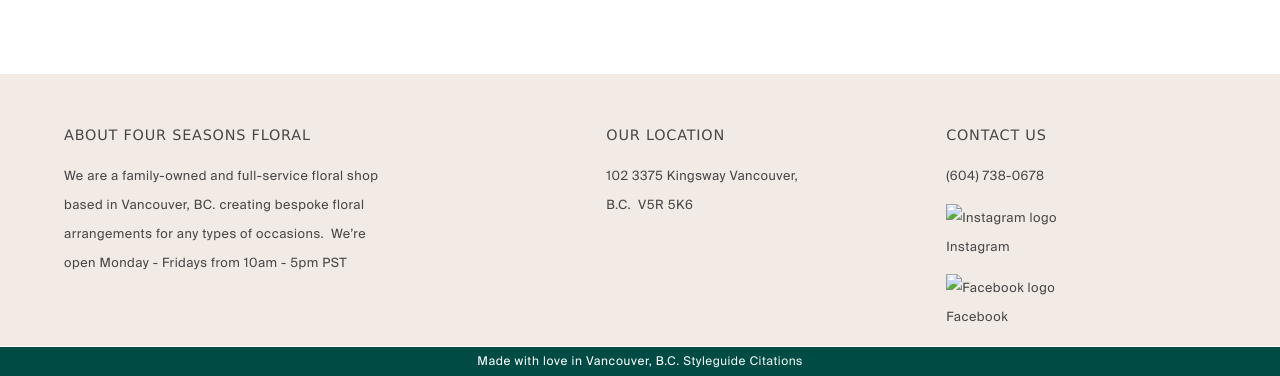
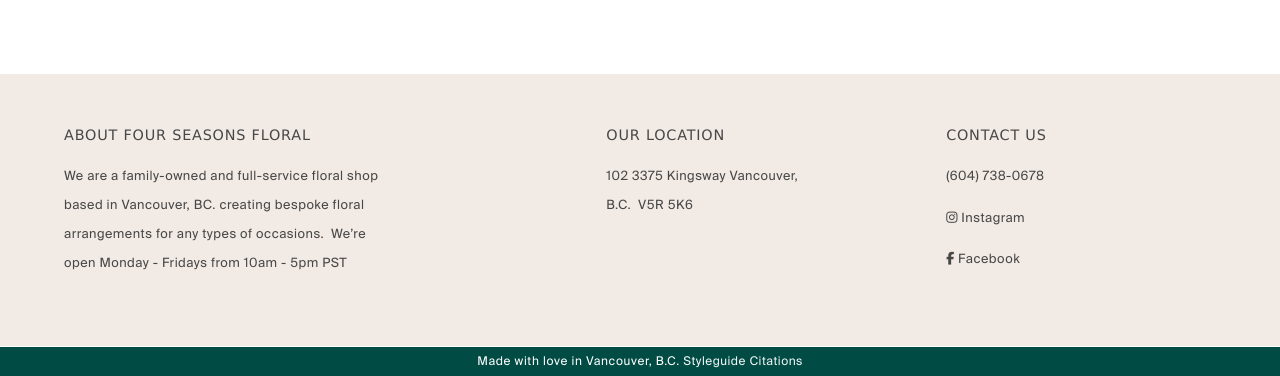
Before and after one commit to jaxofone/iat339-p02, a plain HTML site: page home.html in a window 1280 px wide. Shown: the part 1957-2333 px from the top of the page. Drawn offline with Linux system fonts and the light colour scheme.

Commit message:
Added font awesome+ FB/IG icons for home footer

```diff
--- a/home.html
+++ b/home.html
@@ -17,6 +17,11 @@
 		<link rel="stylesheet" href="css/main.css">
 		<link rel="stylesheet" href="css/fonts.css">
 		<link rel="stylesheet" href="css/grids.css">
+
+		<!-- Place your kit's code here -->
+		<script src="https://kit.fontawesome.com/036df06bbb.js" crossorigin="anonymous"> </script>
+
+
 	</head>
 
 	<body>
@@ -136,8 +141,11 @@
 			 <div class="child-footer contact">
 				 <h3 class="web">CONTACT US</h3>
 				 <p>(604) 738-0678</p>
-				 <p><img src="img/icons/ig-logo.png" alt="Instagram logo" width="15" height="15"> Instagram</p>
-				 <p><img src="img/icons/fb-logo.png" alt="Facebook logo" width="15" height="15"> Facebook</p>
+				 <p><i class="fab fa-instagram"></i> Instagram</p>
+
+				 <p><i class="fab fa-facebook-f"></i> Facebook</p>
+
+
 			 </div>
 	 	</div>
 	 	<div class="sub-footer">
```
